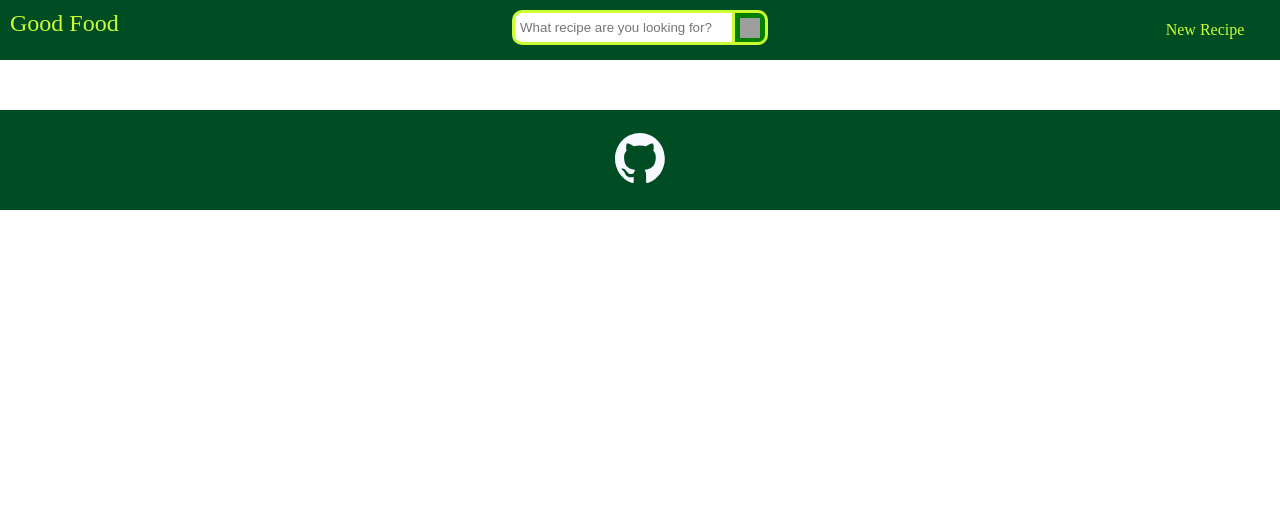
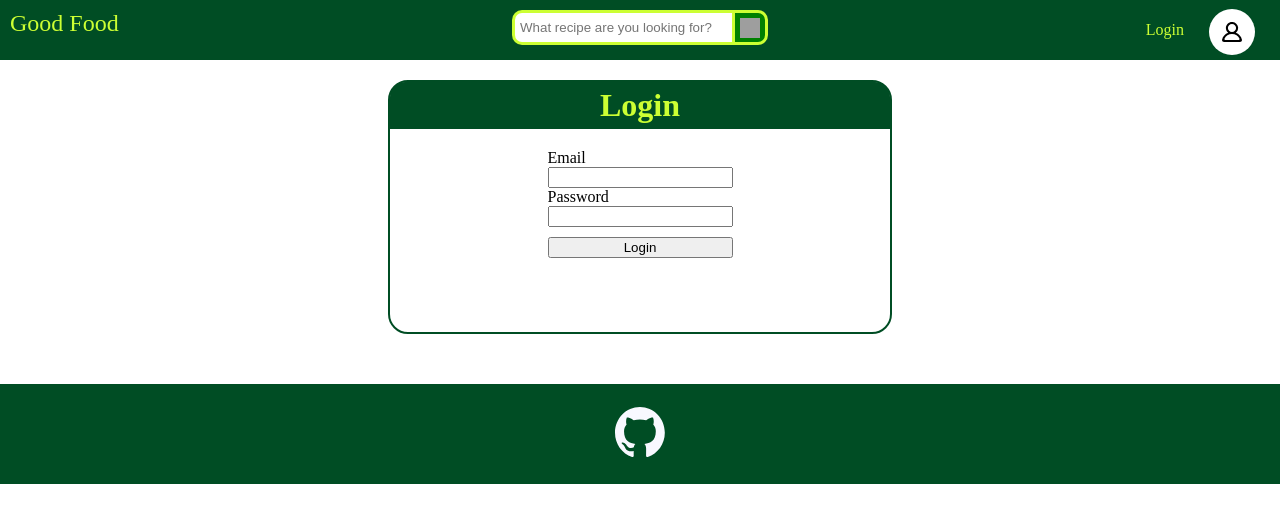
Before and after one commit to CsalaPeter/recipe-website, an Angular app in the folder client/: page /login in a window 1280 px wide. Before the commit this address led to /. Shown: the top 522 px of the page. Built offline with nearby package versions, Linux system fonts and the light colour scheme; grey boxes are pictures that could not be loaded.

Commit message:
Added user model and basic login component

```diff
--- /dev/null
+++ b/client/src/app/account/login/login.component.css
@@ -0,0 +1,30 @@
+.login {
+  width: 500px;
+  height: 250px;
+  margin: auto;
+  border: 2px solid hsl(148, 100%, 15%);
+  border-radius: 20px;
+  margin-block: 20px;
+
+  .login-header {
+    text-align: center;
+    background-color: hsl(148, 100%, 15%);
+    border-radius: 15px 15px 0 0;
+    color: hsl(75, 100%, 60%);
+  }
+
+  .login-header h1 {
+    margin: 0;
+    padding-block: 5px;
+  }
+
+  .login-cred {
+    display: grid;
+    justify-content: center;
+    margin-block: 20px;
+  }
+
+  .login-submit {
+    margin-top: 10px;
+  }
+}
--- /dev/null
+++ b/client/src/app/account/login/login.component.html
@@ -0,0 +1,14 @@
+<main class="login">
+  <header class="login-header">
+    <h1>Login</h1>
+  </header>
+  <section class="login-body">
+    <form class="login-cred">
+      <label for="email">Email</label>
+      <input name="email" type="text" />
+      <label for="password">Password</label>
+      <input name="password" type="text" />
+      <button class="login-submit">Login</button>
+    </form>
+  </section>
+</main>
--- /dev/null
+++ b/client/src/app/account/register/register.component.html
@@ -0,0 +1 @@
+<p>register works!</p>
--- a/client/src/app/app.routes.ts
+++ b/client/src/app/app.routes.ts
@@ -3,10 +3,14 @@ import { HomeComponent } from './home/home.component';
 import { RecipeComponent } from './view/recipe/recipe.component';
 import { SearchViewComponent } from './view/search-view/search-view.component';
 import { NewRecipeComponent } from './view/new-recipe/new-recipe.component';
+import { RegisterComponent } from './account/register/register.component';
+import { LoginComponent } from './account/login/login.component';
 
 export const routes: Routes = [
   { path: '', component: HomeComponent },
   { path: 'recipe/:id', component: RecipeComponent },
   { path: 'search/:value', component: SearchViewComponent },
   { path: 'new-recipe', component: NewRecipeComponent },
+  { path: 'register', component: RegisterComponent },
+  { path: 'login', component: LoginComponent },
 ];
--- a/client/src/app/components/navbar/navbar.component.css
+++ b/client/src/app/components/navbar/navbar.component.css
@@ -88,26 +88,43 @@
     color: black;
   }
 
-  .nav-buttons {
-    list-style-type: none;
+  .nav-right {
     display: flex;
     height: 60px;
     justify-content: end;
     align-items: center;
     margin: 0 20px 0 0;
+    list-style: none;
   }
 
-  .nav-buttons li:hover {
-    cursor: pointer;
-    background-color: hsl(120, 100%, 25%);
+  .profile {
+    position: relative;
+    margin: auto 0 0 10px;
+    padding: 5px;
   }
 
-  .nav-buttons li {
-    width: 110px;
-    height: 60px;
+  .profile-circle {
     display: flex;
+    justify-content: center;
     align-items: center;
-    justify-content: center;
+    width: 46px;
+    height: 46px;
+    background-color: white;
+    border-radius: 50%;
+  }
+
+  .profile-circle:hover {
+    background-color: hsl(90, 90%, 30%);
+    cursor: pointer;
+  }
+
+  .login-btn {
+    padding: 10px;
     color: hsl(75, 100%, 60%);
   }
+
+  .login-btn:hover {
+    background-color: hsl(90, 90%, 30%);
+    cursor: pointer;
+  }
 }
--- a/client/src/app/components/navbar/navbar.component.html
+++ b/client/src/app/components/navbar/navbar.component.html
@@ -35,7 +35,12 @@
       }
     </ul>
   </div>
-  <ul class="nav-buttons">
-    <li [routerLink]="['/new-recipe']">New Recipe</li>
+  <ul class="nav-right">
+    <li class="login-btn" [routerLink]="['/login']">Login</li>
+    <li class="profile">
+      <div class="profile-circle">
+        <img src="/assets/svg/profile-round-1342-svgrepo-com.svg" alt="" />
+      </div>
+    </li>
   </ul>
 </nav>
```
Also changed, not shown: client/src/app/account/login/login.component.ts (added, +12 -0 lines), client/src/app/account/register/register.component.ts (added, +12 -0 lines), client/src/app/account/register/register.component.css (added), client/src/assets/svg/profile-round-1342-svgrepo-com.svg (added), 1 other file (tests, documents, lock files or other folders).
